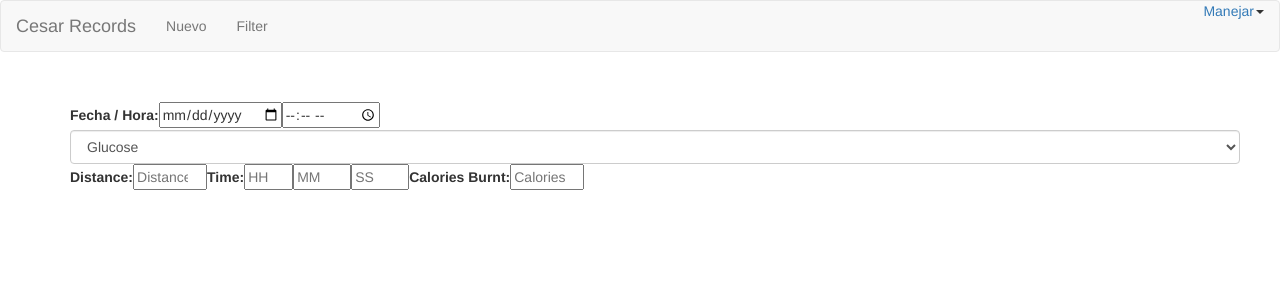
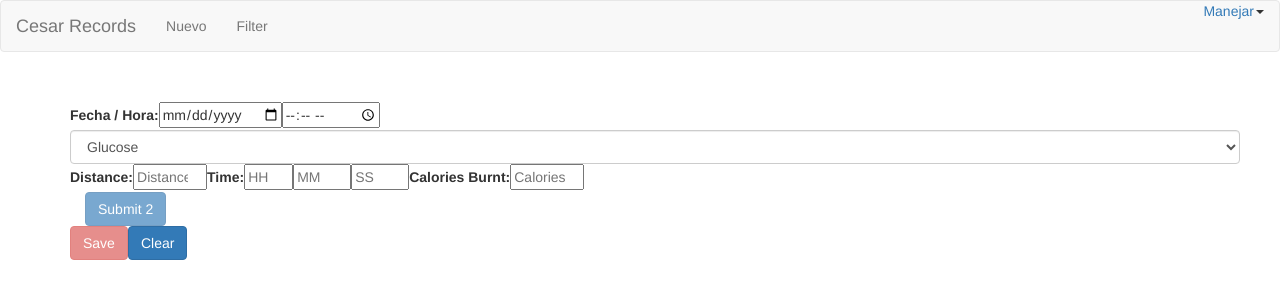
Before and after one commit to castanc/AngularApp, an Angular app: page /Nuevo/Incomes in a window 1280 px wide. Shown: the top 300 px of the page. Built offline with nearby package versions, Linux system fonts and the light colour scheme.

Commit message:
glucose, exercise, complete

```diff
--- a/src/app/CesarRecord.service.ts
+++ b/src/app/CesarRecord.service.ts
@@ -10,10 +10,18 @@ export class RecordService{
     public FechaHoy: Date;
     public Hora: string = "";
     public RecType: string = "";
+    public EnableSave: boolean = false;
+
+
+    initialize(){
+
+        this.FechaHoy = new Date();
+        this.Hora = `${this.FechaHoy.getHours()}:${this.FechaHoy.getMinutes()}`;
+        this.Load();
+    }
 
     constructor(){
-        this.FechaHoy = new Date();
-        this.Hora = `${this.FechaHoy.getHours()}:${this.FechaHoy.getMinutes()}`;
+        this.initialize();
 
     }
 
@@ -22,17 +30,21 @@ export class RecordService{
     {
         r.Id = this.records.length;
         this.records.push(r);
+        this.EnableSave = true;
+        console.log(`Record Added:${r.RecType} ${r.Id}`);
         return r.Id;
     }
 
     Load(){
-
+        let serialized = localStorage.getItem("data");
+        if ( serialized != null )
+        {
+            this.records = JSON.parse(serialized);
+            console.log('data loaded');
+            console.log(serialized);
+        }
     }
 
-    Save()
-    {
-
-    }
 
     GetRecords() :Array<BaseRecord>{
         return this.records;
@@ -56,6 +68,16 @@ export class RecordService{
         //TODO: THIS SHOULD NOT BE NECESARY, SHOULD BE LOADED BY TWO WAY BINDING AND IS NOT DOING SO
         this.RecType = id;
         console.log(`"GetSelectedItem:${id}"`)
+        this.EnableSave = false;
         return this.rt.filter(x => x.Id == id)[0];
     }
+
+    Save()
+    {
+        let serialized = JSON.stringify(this.records);
+        localStorage.setItem("data", serialized);
+        console.log('data saved');
+        console.log(serialized);
+        this.EnableSave = false;
+    }
 }
--- /dev/null
+++ b/src/app/Models/ExerciseRecotd.ts
@@ -0,0 +1,70 @@
+import { BaseRecord } from './BaseRecord'
+import { Time } from '@angular/common';
+
+export class ExerciseRecord extends BaseRecord{
+
+
+    private _distance : number;
+    public get distance() : number {
+        return this._distance;
+    }
+    public set distance(v : number) {
+        this._distance = v;
+    }
+
+
+
+    private _hours : number = 0;
+    public get hours() : number {
+        return this._hours;
+    }
+    public set hours(v : number) {
+        this._hours = v;
+    }
+
+
+    private _mins : number = 0;
+    public get mins() : number {
+        return this._mins;
+    }
+    public set mins(v : number) {
+        this._mins = v;
+    }
+
+
+
+   private _secs : number = 0;
+   public get secs() : number {
+       return this._secs;
+   }
+   public set secs(v : number) {
+       this._secs = v;
+   }
+
+
+
+
+    private _calories : number;
+    public get calories() : number {
+        return this._calories;
+    }
+    public set calories(v : number) {
+        this._calories = v;
+    }
+
+
+
+
+    constructor(fecha: Date, hora: string, rectype: string, distance: number, duration: string, calories: number )
+    {
+        super(fecha,hora,rectype);
+        this._distance = distance;
+        this._calories = calories;
+
+        let dd = duration.split(':');
+        if ( dd.length > 0 ) this.hours = +dd[0];
+        if ( dd.length > 1 ) this.mins = +dd[1];
+        if ( dd.length > 2 ) this.secs = +dd[2];
+
+    }
+}
--- a/src/app/add-record/add-record.component.html
+++ b/src/app/add-record/add-record.component.html
@@ -31,6 +31,17 @@
             </div>
 
             <router-outlet></router-outlet>
-            <div id="dynamic" class="container">
+            <div class ="row">
+                <button
+                class="btn btn-danger"
+                [disabled]="!rs.EnableSave"
+                (click) = "Save()"
+                type="submit">Save</button>
 
+                <button
+                class="btn btn-primary"
+                [disabled]="rs.EnableSave"
+                type="Reset">Clear</button>
+
+        </div>
             </div>
--- a/src/app/add-record/add-record.component.ts
+++ b/src/app/add-record/add-record.component.ts
@@ -45,6 +45,11 @@ export class AddRecordComponent implements OnInit {
 
   }
 
+  clearForm()
+  {
+    this.rs.initialize();
+  }
+
 
   ngOnInit() {
     this.rItems = this.rs.RecTypes;
@@ -54,6 +59,11 @@ export class AddRecordComponent implements OnInit {
 
   }
 
+  Save()
+  {
+    this.rs.Save();
+  }
+
 
 
 
--- a/src/app/exercise-record/exercise-record.component.html
+++ b/src/app/exercise-record/exercise-record.component.html
@@ -1,3 +1,4 @@
+<form (ngSubmit)="onSubmit(f2)" #f2="ngForm">
 <div class="row">
         <label for="distance">Distance:</label>
         <input
@@ -47,3 +48,9 @@
         required
         #calories="ngModel"><span class="help-block" *ngIf="!calories.valid && calories.touched">Please enter Calory count</span>
     </div>
+    <button
+class="btn btn-primary"
+[disabled]="!f2.valid"
+type="submit">Submit 2</button>
+
+</form>
--- a/src/app/exercise-record/exercise-record.component.ts
+++ b/src/app/exercise-record/exercise-record.component.ts
@@ -1,6 +1,7 @@
 import { Component, OnInit } from '@angular/core';
 import { Router, ActivatedRoute } from '@angular/router';
 import { FormsModule, NgForm } from '@angular/forms';
+import { ExerciseRecord } from '../Models/ExerciseRecotd';
 
 import { RecordService } from '../CesarRecord.service';
 import { AddRecordComponent } from '../add-record/add-record.component';
@@ -21,9 +22,16 @@ export class ExerciseRecordComponent extends AddRecordComponent implements OnIni
   ngOnInit() {
     super.ngOnInit();
   }
-  baseFormSubmitted(form: NgForm):void{
-    console.log("baseFormSubmitted");
-    console.log(form);
+
+  onSubmit(form: NgForm){
+    console.log("exercise submit");
+    console.log(form.value);
+    console.log(`fechaHoy:${this.rs.FechaHoy}`);
+    console.log(`CurrentTime:${this.rs.Hora}`);
+    console.log(`REc Type: [${this.rs.RecType}]`)
+
+    let gr = new ExerciseRecord(this.rs.FechaHoy, this.rs.Hora, this.rs.RecType, form.value.distance,
+      `${form.value.hh}:${form.value.mm}:${form.value.ss}`,form.value.calories );
+    let id = this.rs.Add(gr);
   }
-
 }
--- a/src/app/glucose-record/glucose-record.component.html
+++ b/src/app/glucose-record/glucose-record.component.html
@@ -14,6 +14,6 @@
 <button
 class="btn btn-primary"
 [disabled]="!f2.valid"
-type="submit">Submit 2</button>
+type="submit">Submit</button>
 
 </form>
--- a/src/app/glucose-record/glucose-record.component.ts
+++ b/src/app/glucose-record/glucose-record.component.ts
@@ -34,11 +34,15 @@ export class GlucoseRecordComponent extends AddRecordComponent implements OnInit
    console.log(`CurrentTime:${this.rs.Hora}`);
    console.log(`REc Type: [${this.rs.RecType}]`)
 
-   let gr = new GlucoseRecord(this.rs.FechaHoy, this.rs.Hora, this.rs.RecType, form.value );
+   let gr = new GlucoseRecord(this.rs.FechaHoy, this.rs.Hora, this.rs.RecType, form.value.glucose );
    let id = this.rs.Add(gr);
  }
 
-
+ clearForm()
+ {
+   super.clearForm();
+   this.parentForm.value.glucose = 0;
+ }
 
 
 }
```
